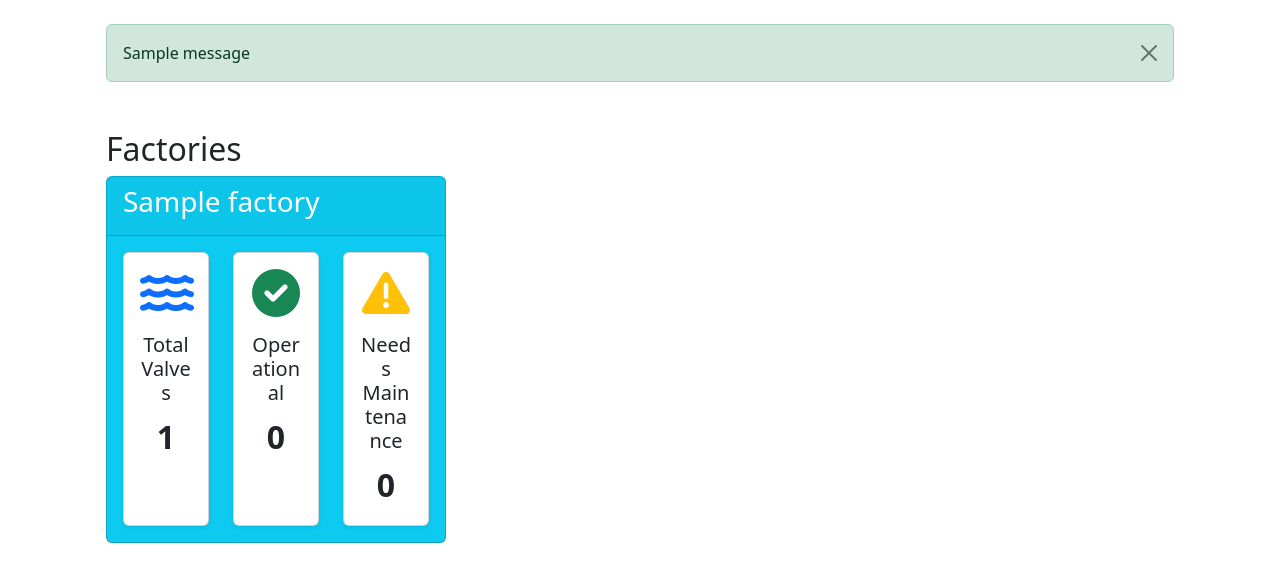
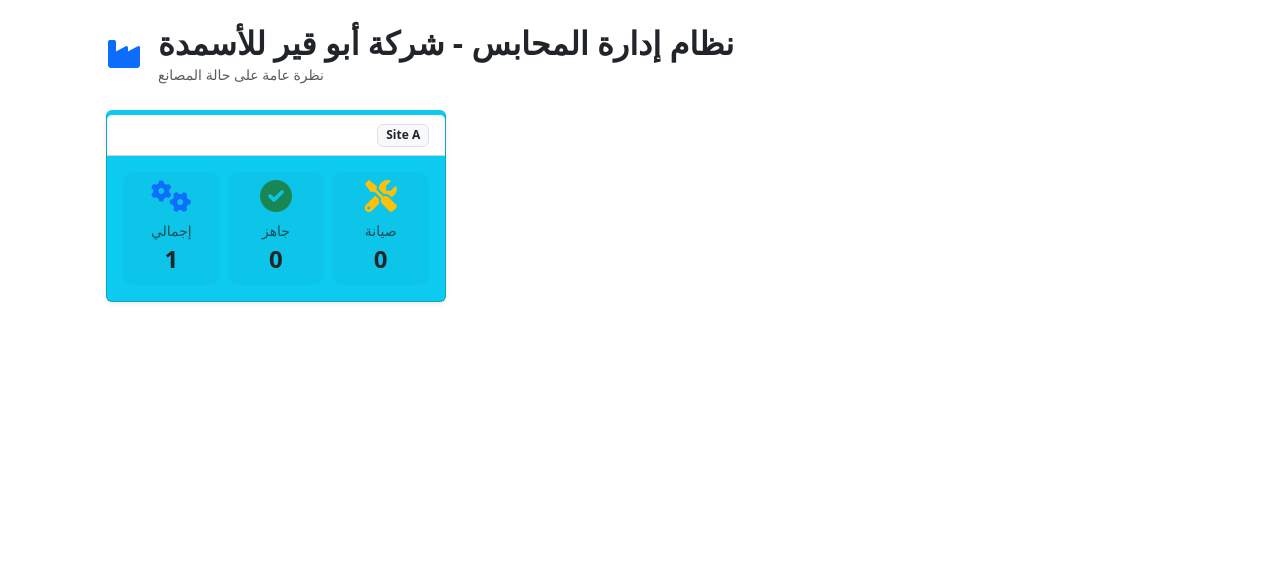
Before and after one commit to MrAlaa90/Valve_webapp, a Django app: page / in a window 1280 px wide. Shown: the part 56-638 px from the top of the page. Run offline with Django 5.2, Linux system fonts and the light colour scheme; a user stored in the database is signed in; tables that the repository leaves empty hold one stand-in row (values such as "Sample post"); one stand-in notice (Sample message) is shown; some libraries are stand-ins or nearby versions.

Commit message:
feat: implement new factory-based dashboard UI

```diff
--- a/valve_project/templates/valves/home.html
+++ b/valve_project/templates/valves/home.html
@@ -1,64 +1,72 @@
 {% extends "base.html" %}
 {% load static %}
 
-{% block title %}
-Valves Dashboard
+{% block title %}Dashboard - Abu Qir Fertilizers{% endblock %}
+
+{% block extra_css %}
+<style>
+    .stat-card {
+        transition: transform 0.2s;
+        border-radius: 10px;
+        background-color: rgba(0,0,0,0.03);
+    }
+    .stat-card:hover {
+        transform: translateY(-5px);
+        background-color: rgba(0,0,0,0.05);
+    }
+    .factory-card-danger { border-top: 5px solid #dc3545; }
+    .factory-card-success { border-top: 5px solid #198754; }
+    .factory-card-primary { border-top: 5px solid #0d6efd; }
+    .factory-card-info { border-top: 5px solid #0dcaf0; }
+</style>
 {% endblock %}
 
 {% block content %}
 <div class="container-fluid px-4">
-    {% if messages %}
-        {% for message in messages %}
-            <div class="alert alert-{{ message.tags }} alert-dismissible fade show" role="alert">
-                {{ message }}
-                <button type="button" class="btn-close" data-bs-dismiss="alert" aria-label="Close"></button>
+    <div class="d-flex align-items-center my-4">
+        <div class="me-3">
+            <i class="fas fa-industry fa-2x text-primary"></i>
         </div>
-        {% endfor %}
-    {% endif %}
+        <div>
+            <h2 class="mb-0 fw-bold">نظام إدارة المحابس - شركة أبو قير للأسمدة</h2>
+            <small class="text-muted">نظرة عامة على حالة المصانع</small>
+        </div>
+    </div>
 
-
-
-    <div class="mt-5">
-        <h2>Factories</h2>
     <div class="row">
         {% for factory in main_factories %}
-            <div class="col-lg-4 col-md-6 col-sm-12 mb-4">
-                <div class="card h-100 factory-card-{{ factory.get_color }}">
-                    <div class="card-header">
-                        <h3>{{ factory.name }}</h3>
+        <div class="col-xl-4 col-md-6 mb-4">
+            <div class="card h-100 factory-card-{{ factory.get_color }} shadow-sm">
+                <div class="card-header d-flex justify-content-between align-items-center bg-white">
+                    <h3 class="h5 mb-0 fw-bold">{{ factory.name }}</h3>
+                    <span class="badge bg-light text-dark border">{{ factory.location|default:"Site A" }}</span>
                 </div>
                 <div class="card-body">
-                        <div class="row">
-                            <div class="col-md-4">
-                                <a href="{% url 'valves:valve-list-frontend' %}?factory={{ factory.name|slugify }}&color={{ factory.get_color }}" class="text-decoration-none">
-                                    <div class="card text-center shadow-sm mb-3 h-100">
-                                        <div class="card-body">
-                                            <i class="fas fa-water fa-3x text-primary mb-3"></i>
-                                            <h5 class="card-title">Total Valves</h5>
-                                            <p class="card-text fs-2 fw-bold">{{ factory.total_valves }}</p>
-                                        </div>
+                    <div class="row g-2">
+                        <div class="col-4 text-center">
+                            <a href="{% url 'valves:valve-list-frontend' %}?factory={{ factory.name|slugify }}" class="text-decoration-none text-dark">
+                                <div class="p-2 stat-card">
+                                    <i class="fas fa-cogs fa-2x text-primary mb-2"></i>
+                                    <div class="small text-muted">إجمالي</div>
+                                    <div class="fw-bold fs-4">{{ factory.total_valves }}</div>
                                 </div>
                             </a>
                         </div>
-                            <div class="col-md-4">
-                                <a href="{% url 'valves:valve-list-frontend' %}?factory={{ factory.name|slugify }}&status=Operational&color={{ factory.get_color }}" class="text-decoration-none">
-                                    <div class="card text-center shadow-sm mb-3 h-100">
-                                        <div class="card-body">
-                                            <i class="fas fa-check-circle fa-3x text-success mb-3"></i>
-                                            <h5 class="card-title">Operational</h5>
-                                            <p class="card-text fs-2 fw-bold">{{ factory.operational_valves }}</p>
-                                        </div>
+                        <div class="col-4 text-center">
+                            <a href="{% url 'valves:valve-list-frontend' %}?factory={{ factory.name|slugify }}&status=Operational" class="text-decoration-none text-dark">
+                                <div class="p-2 stat-card">
+                                    <i class="fas fa-check-circle fa-2x text-success mb-2"></i>
+                                    <div class="small text-muted">جاهز</div>
+                                    <div class="fw-bold fs-4">{{ factory.operational_valves }}</div>
                                 </div>
                             </a>
                         </div>
-                            <div class="col-md-4">
-                                <a href="{% url 'valves:valve-list-frontend' %}?factory={{ factory.name|slugify }}&status=Needs+Maintenance&color={{ factory.get_color }}" class="text-decoration-none">
-                                    <div class="card text-center shadow-sm h-100">
-                                        <div class="card-body">
-                                            <i class="fas fa-exclamation-triangle fa-3x text-warning mb-3"></i>
-                                            <h5 class="card-title">Needs Maintenance</h5>
-                                            <p class="card-text fs-2 fw-bold">{{ factory.needs_maintenance_valves }}</p>
-                                        </div>
+                        <div class="col-4 text-center">
+                            <a href="{% url 'valves:valve-list-frontend' %}?factory={{ factory.name|slugify }}&status=Needs+Maintenance" class="text-decoration-none text-dark">
+                                <div class="p-2 stat-card">
+                                    <i class="fas fa-tools fa-2x text-warning mb-2"></i>
+                                    <div class="small text-muted">صيانة</div>
+                                    <div class="fw-bold fs-4">{{ factory.needs_maintenance_valves }}</div>
                                 </div>
                             </a>
                         </div>
@@ -68,57 +76,5 @@ Valves Dashboard
         </div>
         {% endfor %}
     </div>
-
-        {% if zld_factory %}
-            <div class="row">
-                <div class="col-md-12">
-                    <div class="card h-100 factory-card-{{ zld_factory.get_color }}">
-                        <div class="card-header">
-                            <h3>{{ zld_factory.name }}</h3>
-                        </div>
-                        <div class="card-body">
-                            <div class="row">
-                                <div class="col-md-4">
-                                    <a href="{% url 'valves:valve-list-frontend' %}?factory={{ zld_factory.name|slugify }}&color={{ zld_factory.get_color }}" class="text-decoration-none">
-                                        <div class="card text-center shadow-sm mb-3 h-100">
-                                            <div class="card-body">
-                                                <i class="fas fa-water fa-3x text-primary mb-3"></i>
-                                                <h5 class="card-title">Total Valves</h5>
-                                                <p class="card-text fs-2 fw-bold">{{ zld_factory.total_valves }}</p>
-                                            </div>
-                                        </div>
-                                    </a>
-                                </div>
-                                <div class="col-md-4">
-                                    <a href="{% url 'valves:valve-list-frontend' %}?factory={{ zld_factory.name|slugify }}&status=Operational&color={{ zld_factory.get_color }}" class="text-decoration-none">
-                                        <div class="card text-center shadow-sm mb-3 h-100">
-                                            <div class="card-body">
-                                                <i class="fas fa-check-circle fa-3x text-success mb-3"></i>
-                                                <h5 class="card-title">Operational</h5>
-                                                <p class="card-text fs-2 fw-bold">{{ zld_factory.operational_valves }}</p>
-                                            </div>
-                                        </div>
-                                    </a>
-                                </div>
-                                <div class="col-md-4">
-                                    <a href="{% url 'valves:valve-list-frontend' %}?factory={{ zld_factory.name|slugify }}&status=Needs+Maintenance&color={{ zld_factory.get_color }}" class="text-decoration-none">
-                                        <div class="card text-center shadow-sm h-100">
-                                            <div class="card-body">
-                                                <i class="fas fa-exclamation-triangle fa-3x text-warning mb-3"></i>
-                                                <h5 class="card-title">Needs Maintenance</h5>
-                                                <p class="card-text fs-2 fw-bold">{{ zld_factory.needs_maintenance_valves }}</p>
-                                            </div>
-                                        </div>
-                                    </a>
-                                </div>
-                            </div>
-                        </div>
-                    </div>
-                </div>
-            </div>
-        {% endif %}
-    </div>
-
-
 </div>
 {% endblock %}
--- a/valves/views.py
+++ b/valves/views.py
@@ -209,20 +209,18 @@ def home(request):
     View for the home page, displaying dashboard with valve statistics.
     """
     try:
-        factories = Factory.objects.all()
+        factories = Factory.objects.all().order_by('name')
         main_factories = []
-        zld_factory = None
 
         for factory in factories:
             factory_valves = Valve.objects.filter(factory=factory)
             factory.total_valves = factory_valves.count()
-            factory.operational_valves = factory_valves.filter(status__name='Operational').count()
-            factory.needs_maintenance_valves = factory_valves.filter(status__name='Needs Maintenance').count()
-
-            if 'ZLD' in factory.name.upper():
-                zld_factory = factory
-            else:
-                main_factories.append(factory)
+            # Status matching should be robust
+            factory.operational_valves = factory_valves.filter(status__name__icontains='Operational').count()
+            factory.needs_maintenance_valves = factory_valves.filter(status__name__icontains='Needs Maintenance').count()
+
+            # Add factory to list
+            main_factories.append(factory)
 
         recent_maintenance = MaintenanceHistory.objects.all().order_by('-maintenance_date')[:5]
         recent_valves = Valve.objects.all().order_by('-valve_id')[:5]
@@ -230,18 +228,15 @@ def home(request):
     except Exception as e:
         messages.error(request, f"Error loading dashboard data: {str(e)}")
         main_factories = []
-        zld_factory = None
         recent_maintenance = []
         recent_valves = []
 
     context = {
         'main_factories': main_factories,
-        'zld_factory': zld_factory,
         'recent_maintenance': recent_maintenance,
         'recent_valves': recent_valves,
     }
     return render(request, 'valves/home.html', context)
-
 class ValveList(generics.ListCreateAPIView):
     queryset = Valve.objects.all()
     serializer_class = ValveSerializer
```
Lines whose indentation alone changed are shown as unchanged.
